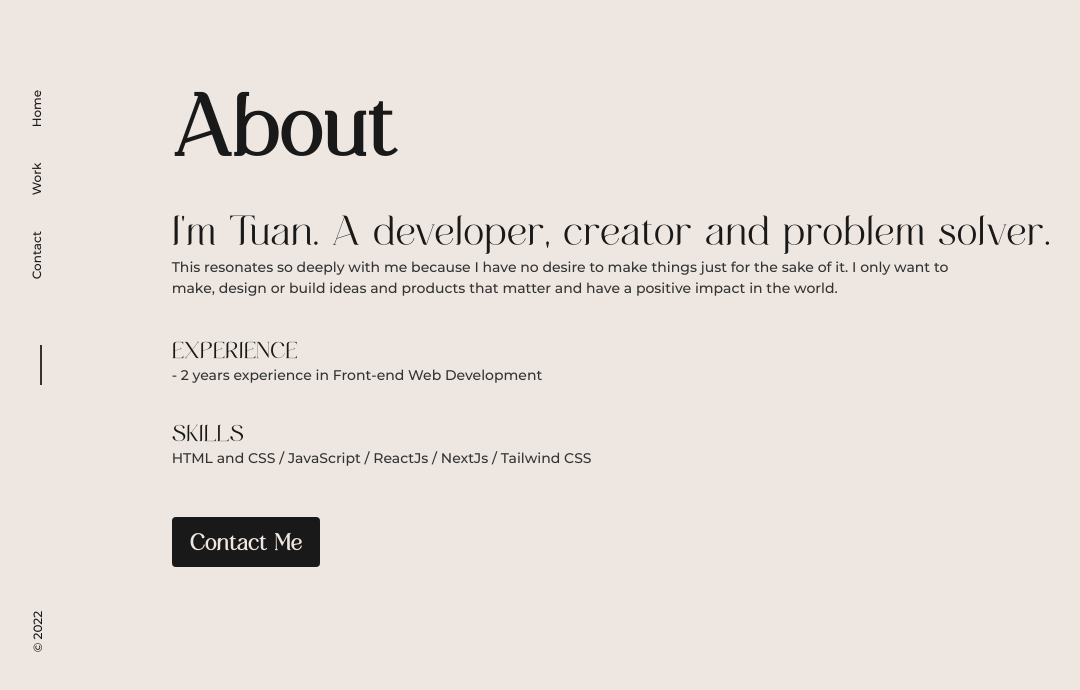
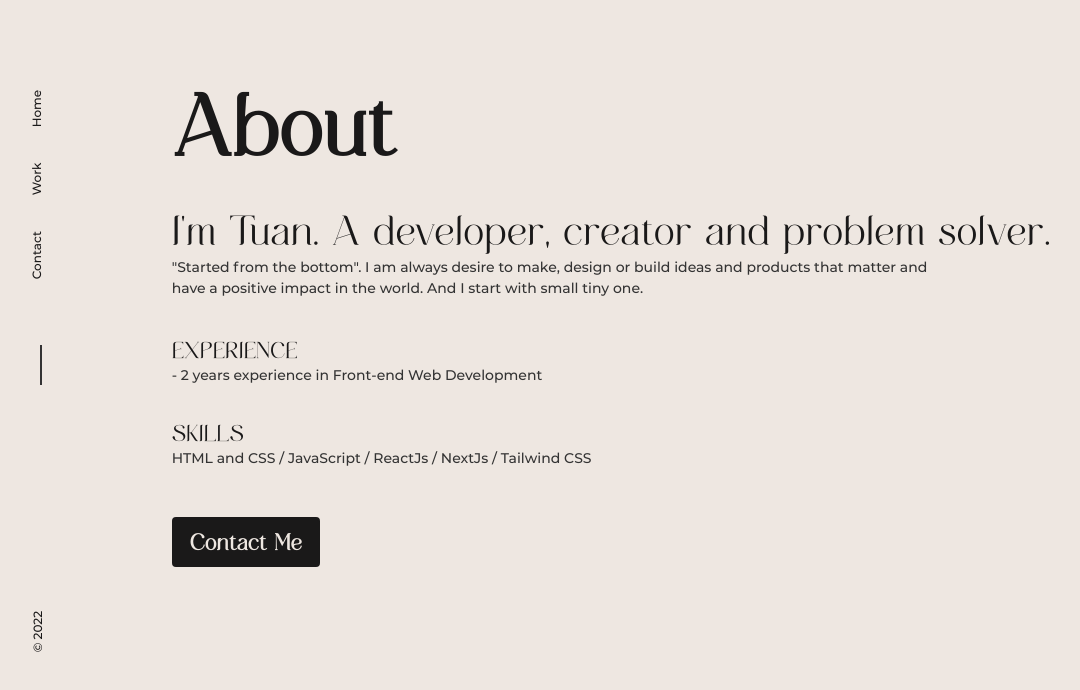
Before and after one commit to h-danhtuan/next-porfolio, a Next.js app: page /about in a window 1280 px wide. Shown: the top 690 px of the page, without its empty margins (15-1095 px from the left). Built offline with nearby package versions, Linux system fonts and the light colour scheme.

Commit message:
fix about text

```diff
--- a/src/pages/about.js
+++ b/src/pages/about.js
@@ -49,10 +49,9 @@ const About = () => {
 
         <div className="items-start">
           <div className="pb-5 font-thin text-[14px] text-[#333] lg:w-3/4 2xl:w-3/5">
-            This resonates so deeply with me because I have no desire to make
-            things just for the sake of it. I only want to make, design or build
-            ideas and products that matter and have a positive impact in the
-            world.
+            &quot;Started from the bottom&quot;. I am always desire to make,
+            design or build ideas and products that matter and have a positive
+            impact in the world. And I start with small tiny one.
           </div>
 
           <div className="mt-4">
```
